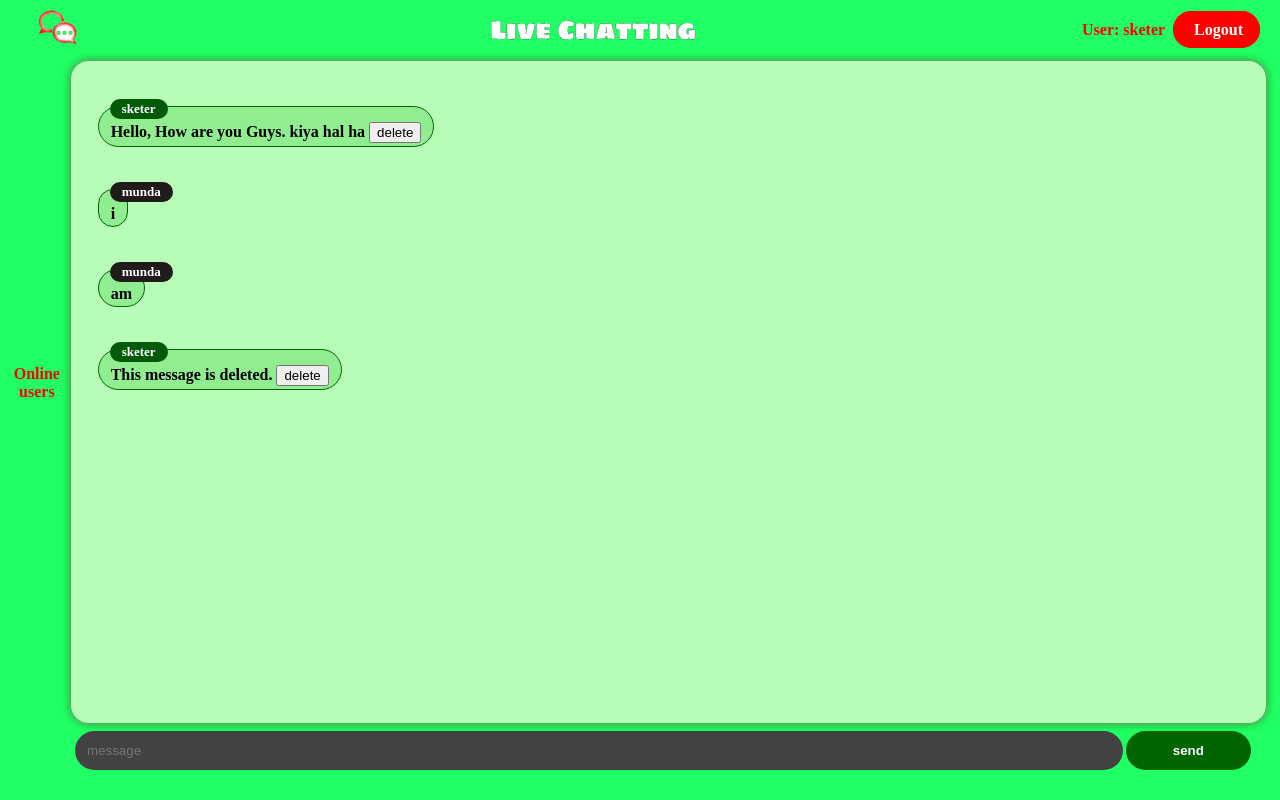
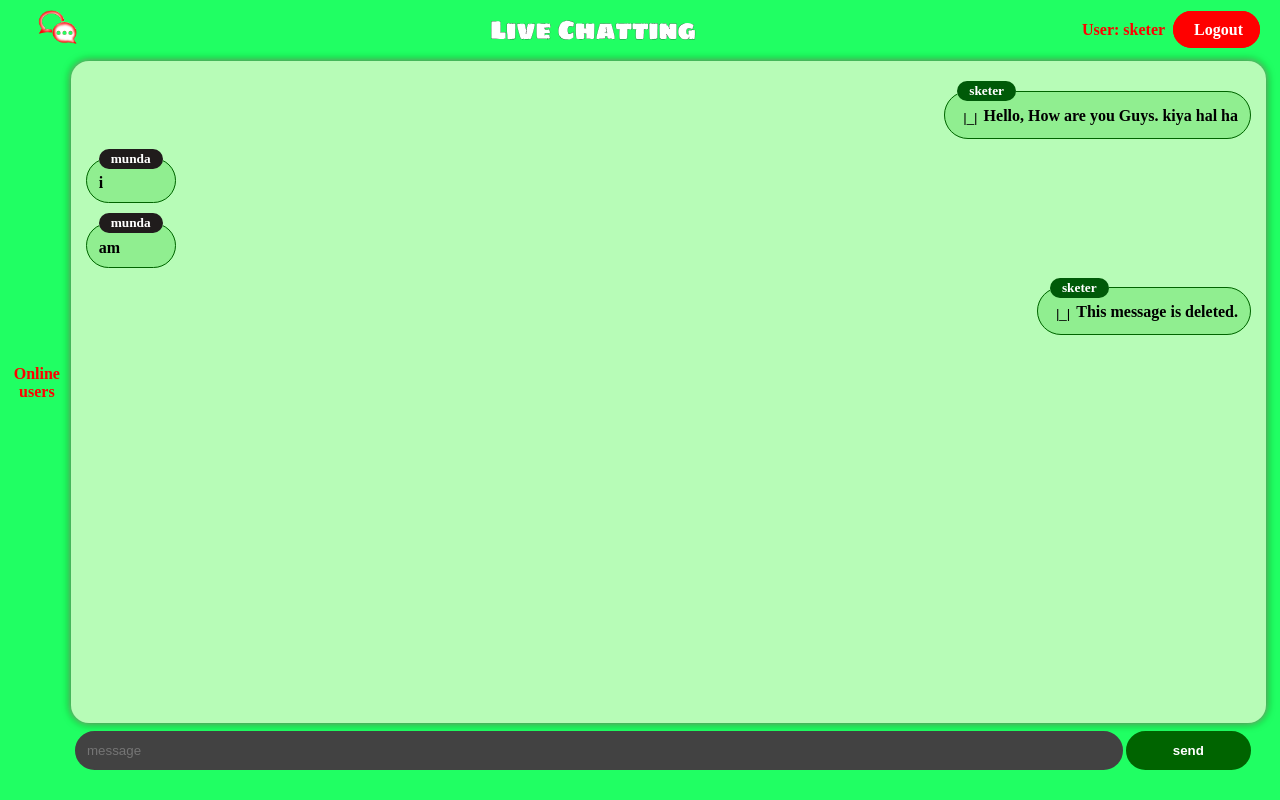
Before and after one commit to sksketer/Group-chatting, a PHP site: page /main.php in a window 1280 px wide. Run offline with PHP 8.4, Linux system fonts and the light colour scheme; a user stored in the database is signed in; data comes from the database, SQL or seed files in the repository.

Commit message:
update design

```diff
--- a/components/main/mainContainer.php
+++ b/components/main/mainContainer.php
@@ -37,35 +37,30 @@
         echo '<div class="activeUser">';
             echo '<p id="online">Online users</p>';
             while($usrrow = mysqli_fetch_assoc($usrresult)) {
-            echo '    <div id="user"></div>';
-            echo '    <p>'.$usrrow['username'].'</p>';
-            // echo '<p> username</p>';
+                echo '    <div id="user"></div>';
+                echo '    <p>'.$usrrow['username'].'</p>';
             }
         echo '</div>';
     ?>
     <?php
         echo '<div class="displayMessage">';
-            while($row = mysqli_fetch_assoc($msgresult)) {
-                // $flexDirection = ($_SESSION['username'] == $row['username']) ? "row-reverse" : "column";
+        while($row = mysqli_fetch_assoc($msgresult)) {
                 $color = ($_SESSION['username'] == $row['username']) ? "rgb(0, 90, 8)" : "rgb(32, 28, 28)";
                 $display = ($_SESSION['username'] == $row['username']) ? "visible" : "none";
+                $flexDirection = ($_SESSION['username'] == $row['username']) ? "row-reverse" : "row";
+                $margin = ($_SESSION['username'] == $row['username']) ? "" : "";
 
-                echo '<div class="userMessage" style="">';
-                    echo '<span id="msg-container">';
-                        echo '<div id="msg">';
-                                echo '<form action="components/deleteMessage.php" method="post">';
-                                echo '    <input type="hidden" name="msgSno" value="'.$row['sno'].'" id="">';
-                                echo '    <input type="hidden" name="msgMessage" value="'.$row['message'].'" id="">';
-                                echo     $row['message'];
-                                // echo ' <i class="fa fa-trash" aria-hidden="true"></i>';
-                                echo '    <input type="submit" value="delete"  style="display: '.$display.'">';
-                                echo '</form>';
-                        echo '</div>';
-
-                        echo '<span id="user" style="Background-color: '.$color.';">';
-                                echo $row['username'];
-                        echo '</span>';
-                    echo '</span>';
+                echo '<div class="userMessage">';
+                    echo '<form action="components/deleteMessage.php" method="post" style="flex-direction:'.$flexDirection.'">';
+                        echo '<fieldset style="flex-direction:'.$flexDirection.'">';
+                            echo '<legend style="background-color: '.$color.'; margin-left: '.$margin.';">'.$row['username'].'</legend>';
+                            echo '<input type="hidden" name="msgSno" value="'.$row['sno'].'" id="">';
+                            echo '<input type="hidden" name="msgMessage" value="'.$row['message'].'" id="">';
+                            echo $row['message'];
+                            // echo ' <i class="fa fa-trash" aria-hidden="true"></i>';
+                            echo '<input type="submit" value="|_|"  style="display: '.$display.'" id="del-btn">';
+                        echo '</fieldset>';
+                    echo '</form>';
 
                 echo '</div>';
             };
--- a/css/style.css
+++ b/css/style.css
@@ -81,14 +81,6 @@ body {
     flex-direction: column;
     justify-content: center;
 }
-/* #delMsg {
-    cursor: pointer;
-    color: blue;
-    background-color: #fff;
-    border-radius: 20px;
-    padding: 1px 3px;
-    margin: 3px;;
-} */
 .main .msg-section .activeUser #online {
     color: red;
     font-weight: bold;
@@ -112,49 +104,34 @@ body {
     border-radius: 18px;
     background-color: rgb(183, 252, 183);
     overflow-y: scroll;
-    display: flex;
-    flex-direction: column;
     margin-right: 22px;
 }
-.main .msg-section .displayMessage .userMessage {
-    width: fit-content;
-    margin: 12px;
+.userMessage form {
+    display: flex;
+    flex-direction: row;
 }
-/* .userMessage #user {
-    width: 5vh;
-    height: 5vh;
-    border-radius: 50%;
-    background-color: rgb(255, 174, 0);
-    position: relative;
-} */
-/* name {
-    position: absolute;
-    margin-bottom: 5px;
-    text-transform: capitalize;
-    left: 0;
-    bottom: 0;
-} */
-.userMessage #msg-container {
-    margin-left: 22px;
-    position: relative;
+.userMessage form fieldset {
+    /* display: inline; */
+    display: flex;
+    flex-direction: row;
+    border-radius: 55px;
+    border: 1px solid darkgreen;
+    background-color: lightgreen;
+    margin: 5px 0px;
 }
-.userMessage #user {
-    font-size: small;
+.userMessage form fieldset legend {
+    color: white;
+    font-size: smaller;
     padding: 2px 12px;
-    margin: 1px 0px;
-    border-radius: 20px;
-    background-color: rgb(0, 90, 8);
-    position: absolute;
-    top: 10px;
-    left: -10px;
-    color: white;
+    border-radius: 50px;
 }
-.userMessage #msg-container #msg {
-    width: fit-content;
-    padding: 15px 12px 3px 12px;
-    background-color: lightgreen;
-    border: 1px solid darkgreen;
-    border-radius: 22px;
+.userMessage form fieldset #del-btn {
+    outline: none;
+    border: none;
+    cursor: pointer;
+    padding: 3px 3px;
+    background: transparent;
+    margin: 0px 3px;
 }
 .main .textMessage {
     width: 80%;
```
